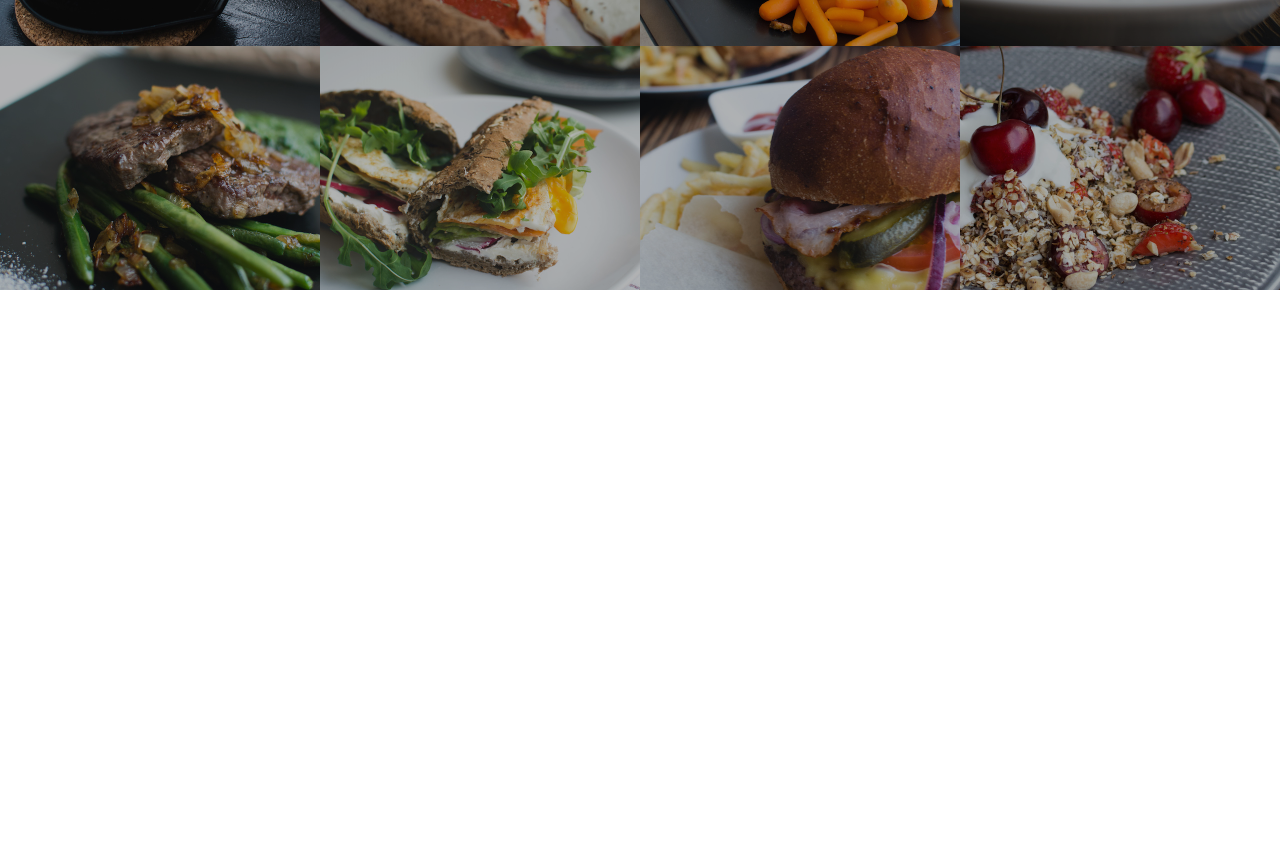
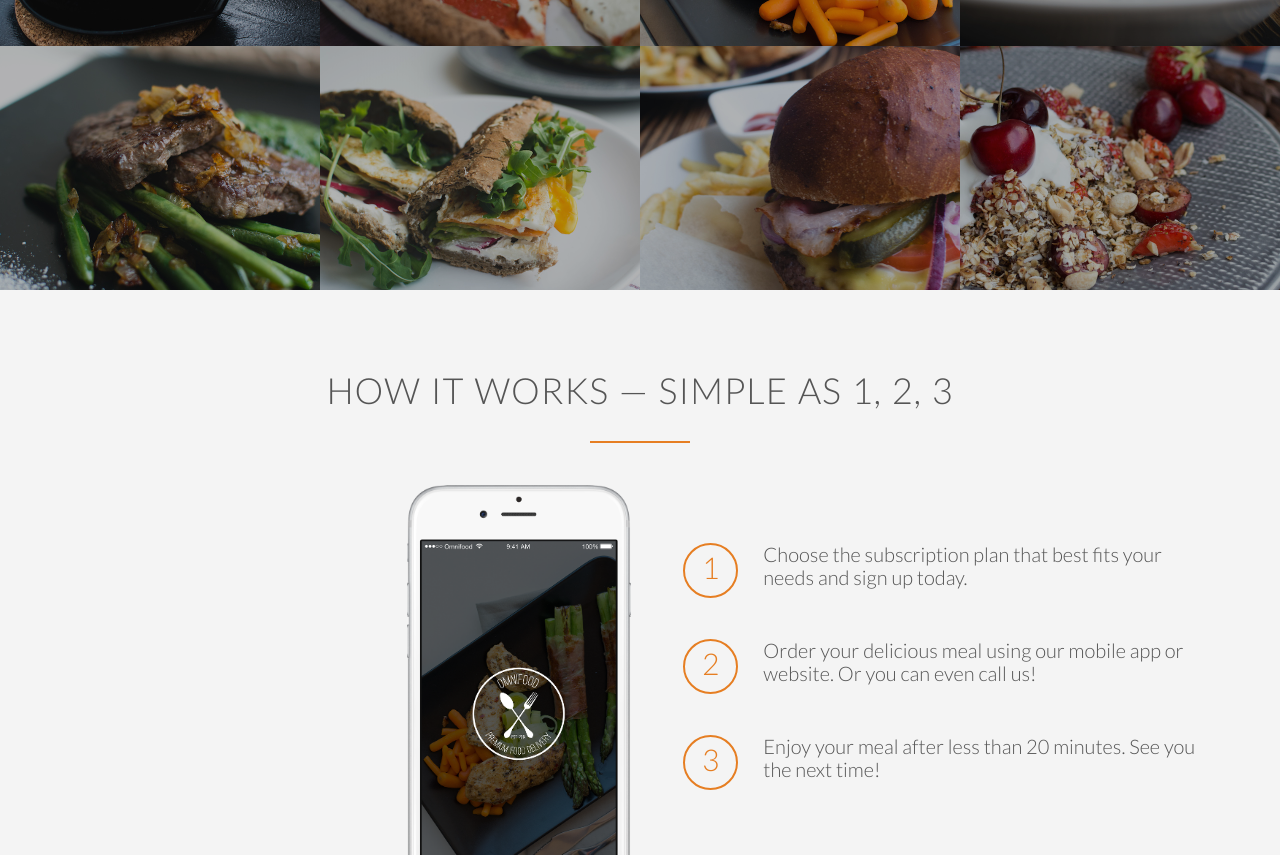
Before and after one commit to gabrielbussolo/omnifood, a plain HTML site: page index.html in a window 1280 px wide. Shown: the part 1698-2553 px from the top of the page. Before the commit the page ends 1988 px from the top, so only its background shows below. Drawn offline with nearby package versions, Linux system fonts and the light colour scheme.

Commit message:
How it works section finished

```diff
--- a/assets/css/style.css
+++ b/assets/css/style.css
@@ -12,7 +12,16 @@ html{
   font-size: 20px;
   text-rendering: optimizeLegibility;
 }
-
+.clear-fix{
+  zoom: 1;
+}
+.clear-fix::after{
+  content: "";
+  clear: both;
+  display: block;
+  height: 0;
+  visibility: hidden;
+}
 /* REUSABLE COMPONENTS */
 
 .row{
@@ -202,3 +211,46 @@ header{
   opacity: 1;
   transform: scale(1.03);
 }
+
+/* HOW IT WORKS */
+
+.section-steps{
+  background-color: #f4f4f4;
+}
+.steps-box:first-child{
+  text-align: right;
+  padding-right: 3%;
+  margin-top: 30px;
+}
+.steps-box:last-child{
+  padding-left: 3%;
+  margin-top: 70px;
+}
+.works-step{
+  margin-bottom: 50px;
+}
+.works-step:last-of-type{
+  margin-bottom: 80px;
+}
+.works-step div{
+  color: #e67e22;
+  border: 2px solid #e67e22;
+  display: inline-block;
+  border-radius: 50%;
+  height: 55px;
+  width: 55px;
+  text-align: center;
+  padding: 5px;
+  float: left;
+  font-size: 150%;
+  margin-right: 25px;
+}
+.app-screen{
+  width: 40%;
+  float: right;
+}
+.btn-app img{
+  height: 50px;
+  width: auto;
+  margin-right: 10px;
+}
--- a/index.html
+++ b/index.html
@@ -76,7 +76,7 @@
     </div>
   </section>
   <section class="section-meals">
-    <ul class="meals-showcase">
+    <ul class="meals-showcase clear-fix">
       <li>
         <figure class="meal-photo">
           <img src="assets/img/1.jpg" alt="Korean bibimbap with egg and vegetables">
@@ -98,7 +98,7 @@
         </figure>
       </li>
     </ul>
-    <ul class="meals-showcase">
+    <ul class="meals-showcase clear-fix">
       <li>
         <figure class="meal-photo">
           <img src="assets/img/5.jpg" alt="Paleo beef steak with vegetables">
@@ -121,6 +121,33 @@
       </li>
     </ul>
   </section>
+  <section class="section-steps">
+    <div class="row">
+      <h2>How it works — Simple as 1, 2, 3</h2>
+    </div>
+    <div class="row">
+      <div class="col span-1-of-2">
+        <img src="assets/img/app-iPhone.png" alt="Omnifood app on iPhone" class="app-screen">
+      </div>
+      <div class="col span-1-of-2 steps-box">
+        <div class="works-step">
+          <div>1</div>
+          <p>Choose the subscription plan that best fits your needs and sign up today.</p>
+        </div>
+        <div class="works-step">
+          <div>2</div>
+          <p>Order your delicious meal using our mobile app or website. Or you can even call us!</p>
+        </div>
+        <div class="works-step">
+          <div>3</div>
+          <p>Enjoy your meal after less than 20 minutes. See you the next time!</p>
+        </div>
+
+        <a href="#" class="btn-app"><img src="assets/img/download-app.svg" alt="Apple Store button"></a>
+        <a href="#" class="btn-app"><img src="assets/img/download-app-android.png" alt="Play Store button"></a>
+      </div>
+    </div>
+  </section>
   <script src="https://unpkg.com/ionicons@4.5.5/dist/ionicons.js"></script>
 </body>
 
```
Also changed, not shown: assets/img/app-iPhone.png (added), assets/img/download-app-android.png (added), assets/img/download-app.svg (added).
